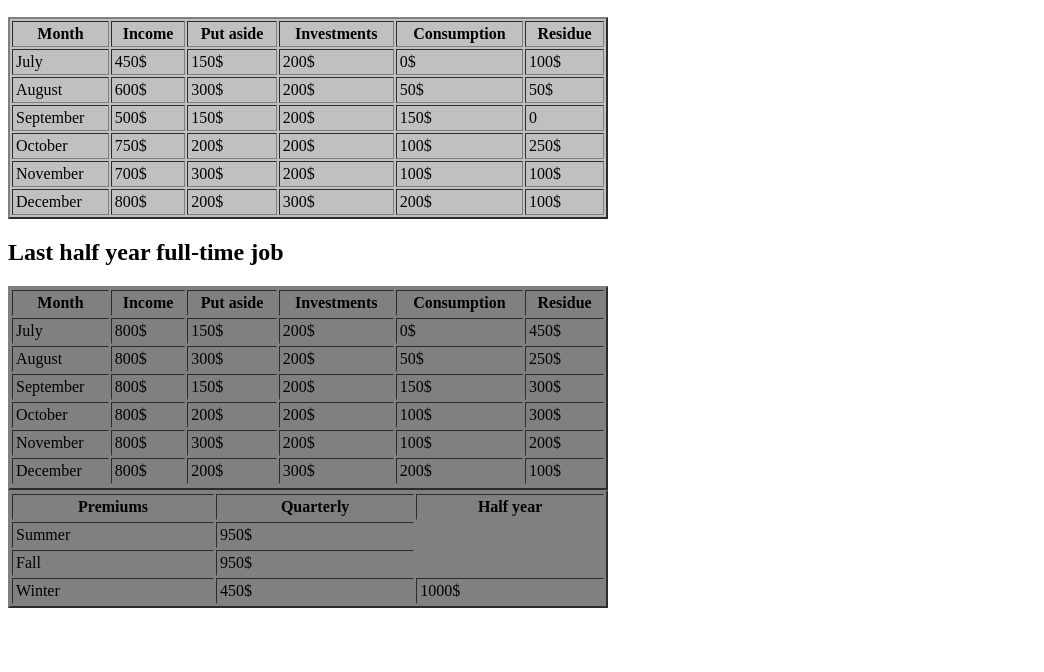
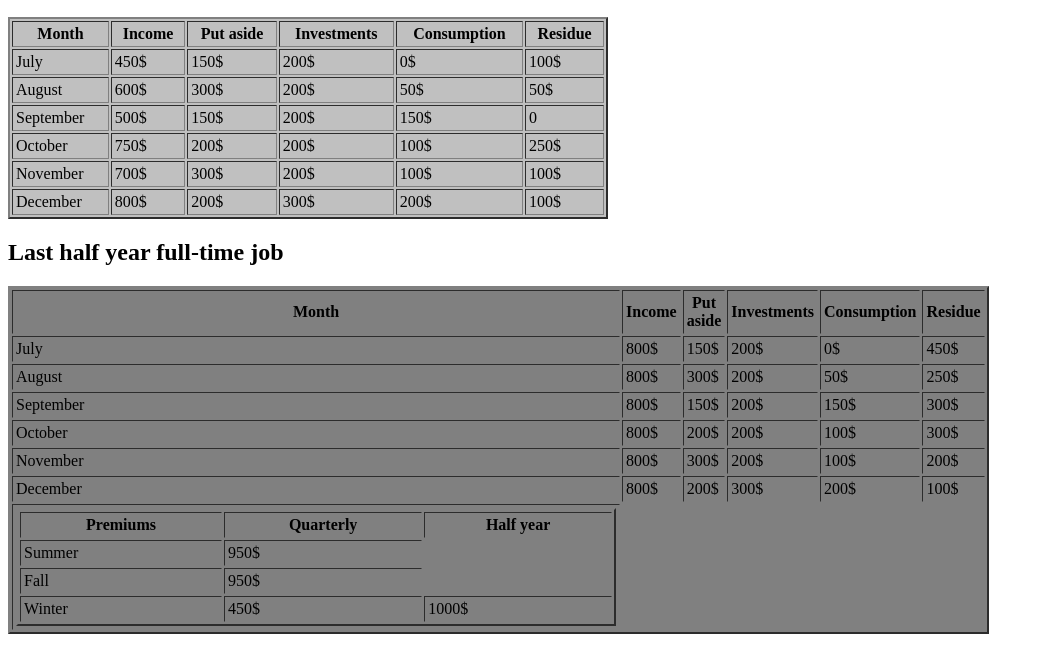
Before and after one commit to TaiLee-29/Tables, a plain HTML site: page index.html in a window 1280 px wide. Shown: the part 110-782 px from the top of the page, without its empty margins (0-1044 px from the left). Drawn offline with Linux system fonts and the light colour scheme.

Commit message:
add table in existing one

```diff
--- a/index.html
+++ b/index.html
@@ -43,7 +43,9 @@
         <tr><td>October</td><td>800$</td><td>200$</td><td>200$</td><td>100$</td><td>300$</td></tr>
         <tr><td>November</td><td>800$</td><td>300$</td><td>200$</td><td>100$</td><td>200$</td></tr>
         <tr><td>December</td><td>800$</td><td>200$</td><td>300$</td><td>200$</td><td>100$</td></tr>
-        <tr> <table width="600"  bgcolor="gray" border="2" cellpadding="3">
+        <tr>
+            <td>
+                <table width="600"  bgcolor="gray" border="2" cellpadding="3">
                     <tr>
                       <th>Premiums</th>
                       <th>Quarterly</th>
@@ -52,11 +54,9 @@
                     <tr><td>Summer</td><td>950$</td></tr>
                     <tr><td>Fall</td><td>950$</td></tr>
                     <tr><td>Winter</td><td>450$</td><td>1000$</td></tr>
-
-
-
-
-        </table></tr>
+                </table>
+            </td>
+        </tr>
     </table>
 </section>
 </body>
```
Lines whose indentation alone changed are shown as unchanged.
